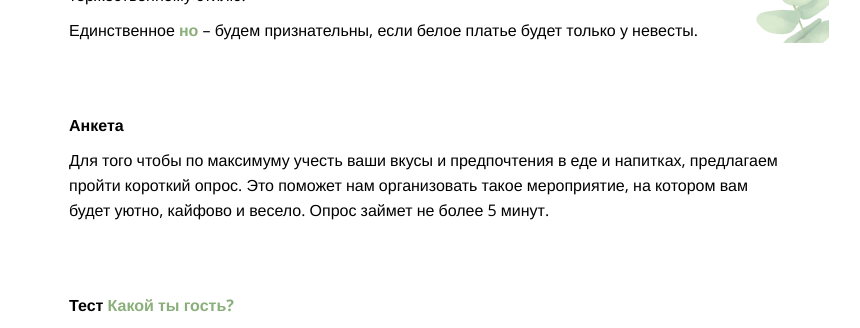
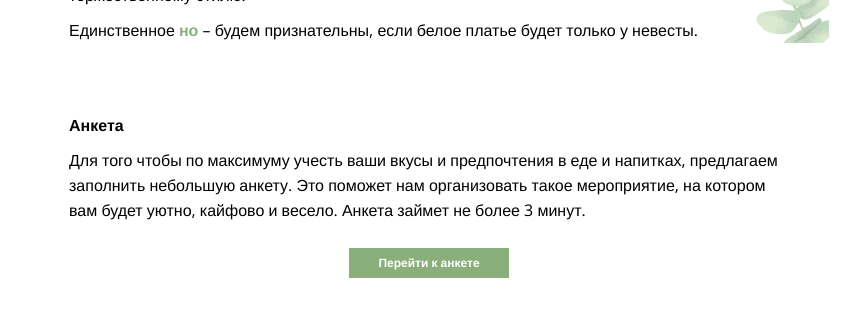
Before and after one commit to DaVas255/maz-wedding, a Vue app: page / in a window 1280 px wide. Shown: the part 1895-2223 px from the top of the page, without its empty margins (211-1071 px from the left). Built offline with nearby package versions, Linux system fonts and the light colour scheme; the HTML template or start-up script is replaced by a standard one.

Commit message:
update Form

```diff
--- a/src/components/Form.vue
+++ b/src/components/Form.vue
@@ -7,10 +7,14 @@ import Animate from './Animate.vue'
   <Animate animationClass="animate__fadeInUp" class="form">
     <h2 class="form__title">Анкета</h2>
     <p class="form__text">
-      Для того чтобы по максимуму учесть ваши вкусы и предпочтения в еде и напитках, предлагаем
-      пройти короткий опрос. Это поможет нам организовать такое мероприятие, на котором вам будет
-      уютно, кайфово и весело. Опрос займет не более 5 минут.
+      Для того чтобы по максимуму учесть ваши вкусы и&nbsp;предпочтения в&nbsp;еде и&nbsp;напитках, предлагаем заполнить
+      небольшую анкету. Это поможет нам организовать такое мероприятие, на котором вам будет уютно, кайфово и&nbsp;весело.
+      Анкета займет не&nbsp;более 3&nbsp;минут.
     </p>
+    <div class="form__map">
+      <a href="https://forms.yandex.ru/u/664cbe7b90fa7bf3c2556831/" target="_blank" class="form__map-link">Перейти к
+        анкете</a>
+    </div>
   </Animate>
 </template>
 
@@ -22,5 +26,29 @@ import Animate from './Animate.vue'
   &__title {
     margin-bottom: 1rem;
   }
+
+  &__text {
+    margin-bottom: 2.5rem;
+  }
+
+  &__map {
+    display: flex;
+    justify-content: center;
+  }
+
+  &__map-link {
+    width: 16rem;
+    height: 3rem;
+    display: flex;
+    justify-content: center;
+    align-items: center;
+
+    text-decoration: none;
+    color: #ffffff;
+    font-weight: 700;
+    line-height: 2.4rem;
+    font-size: 1.2rem;
+    background-color: var(--main-color);
+  }
 }
 </style>
```
